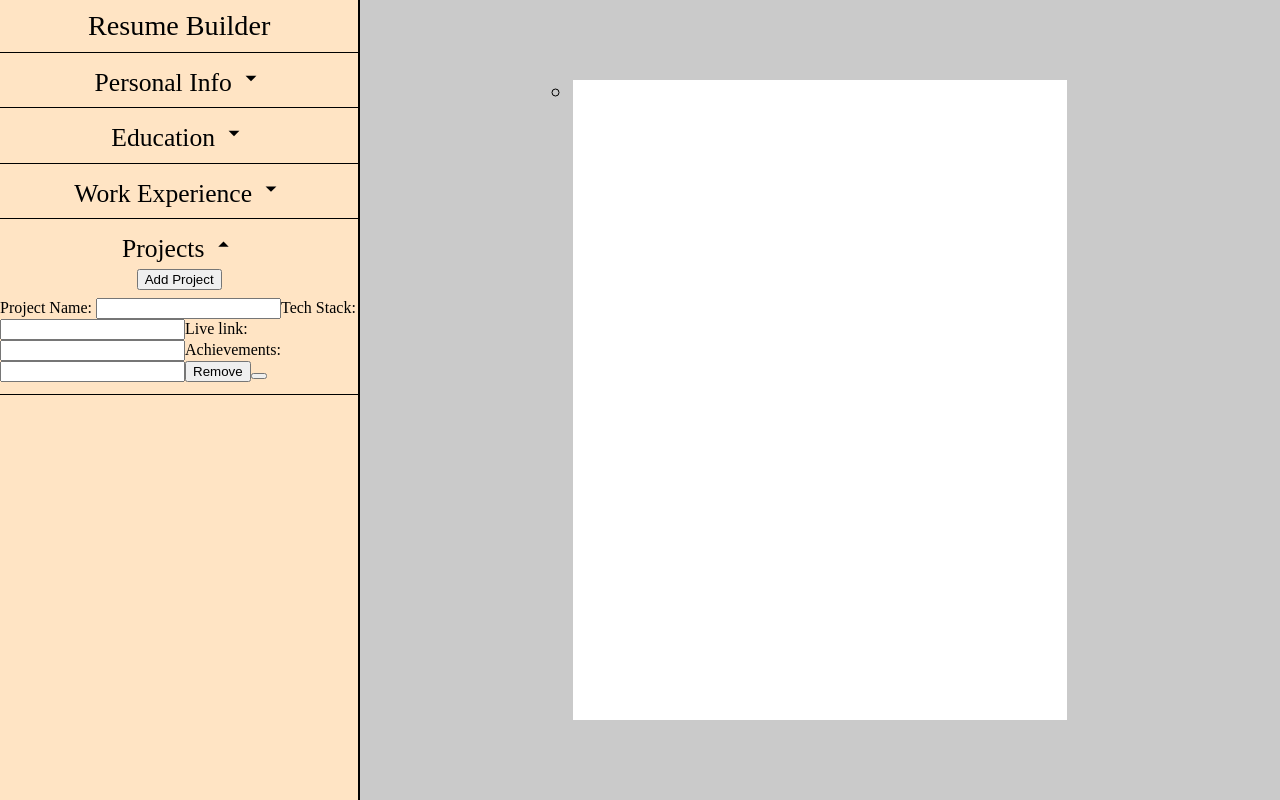
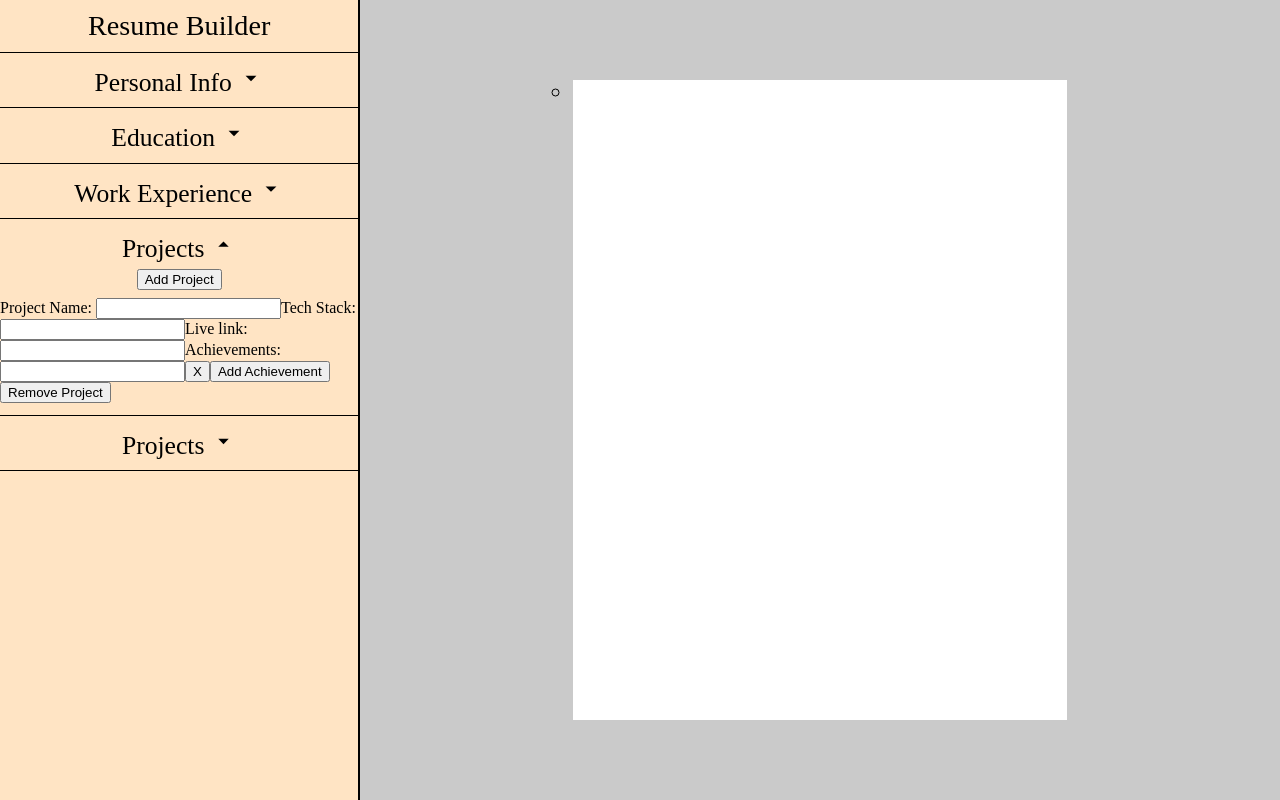
Before and after one commit to NMGVox/resume-builder, a React (Vite) app in the folder resume-builder/: page / in a window 1280 px wide. Both pictures are taken after a click on the picture 223 px from the left and 243 px from the top of the page. Built offline with nearby package versions, Linux system fonts and the light colour scheme.

Commit message:
Add full functionality for project input

```diff
--- a/resume-builder/src/App.jsx
+++ b/resume-builder/src/App.jsx
@@ -240,23 +240,61 @@ function App() {
   }
 
   function removeProject(e, id) {
-    //
+    const newProjects = projects.filter((project) => project.id !== id);
+    setProjects(newProjects);
   }
 
   function updateProjInput(e, id, indexer) {
-    //
+    const newData = [...projects];
+    newData.map((data) => {
+      if(data.id === id) {
+        data[indexer] = e.target.value;
+      }
+    });
+    setProjects(newData);
   }
 
   function addProjectAchievement(e, id) {
-    //
+    setProjects(prevInfo => prevInfo.map((project) => {
+      if(project.id === id) {
+        const len = project.achievements.length -1;
+        const newAchievement = {
+          id: project.achievements.length > 0 ? project.achievements[len].id + 1 : 0,
+          text: '',
+        }
+        return {...project, achievements: [...project.achievements, newAchievement]};
+      }
+      return project;
+    }))
   }
 
-  function removeProjectAchievement(e, id, achievmentId) {
-    //
+  function removeProjectAchievement(e, id, achievementId) {
+    setProjects(prevInfo => prevInfo.map((project) => {
+      if(project.id === id) {
+        const updatedAchievements = project.achievements.filter(achievement => {
+          if(achievement.id !== achievementId) {
+            return {...achievement, text: e.target.value};
+          }
+        });
+        return {...project, achievements: updatedAchievements};
+      }
+      return project;
+    }))
   }
 
   function updateProjectAchievement(e, id, achievementId) {
-    //
+    setProjects(prevInfo => prevInfo.map((project) => {
+      if(project.id === id) {
+        const updatedAchievements = project.achievements.map(achievement => {
+          if(achievement.id === achievementId) {
+            return {...achievement, text: e.target.value};
+          }
+          return achievement;
+        });
+        return {...project, achievements: updatedAchievements};
+      }
+      return project;
+    }))
   }
 
   const projInputElements = projects.map((project) => {
@@ -273,6 +311,15 @@ function App() {
       />
     )
   })
+
+  function addSkill(id) {
+    const newSkill ={
+      id: 0,
+      skillType: '',
+      skills: [],
+    };
+    setSkills(prevSkills => ([...prevSkills, newSkill]));
+  }
 
   let fullName = `${personalInfo.firstName} ${personalInfo.lastName}`;
 
@@ -323,6 +370,16 @@ function App() {
             </>
           }
         </Category>
+
+        <Category categoryName="Projects" index={3} isActive={activeIndex === 4} showContent={showContent}>
+          {
+            activeIndex === 4 &&
+            <>
+              <button className='add-x' onClick={addSkillCategory}>Add Skill Category</button>
+              {skillInputElements}
+            </>
+          }
+        </Category>
       </div>
       <div className="resume-display">
         <div className="resume">
--- a/resume-builder/src/components/projects.jsx
+++ b/resume-builder/src/components/projects.jsx
@@ -1,4 +1,4 @@
-function ProjectInput({ id, updateInput, removeProject, updateAchievements, achievementList, removeAchievement }) {
+function ProjectInput({ id, updateInput, removeProject, achievementList, removeAchievement, updateAchievement, addAchievement}) {
     return(
         <div className="inputWrapper">
             <label htmlFor={`projectName${id}`}>Project Name: </label><input type="text" />
@@ -8,14 +8,17 @@ function ProjectInput({ id, updateInput, removeProject, updateAchievements, achi
             {achievementList.map(achievement => {
                 return (
                     <>
-                        <input key={achievement.id} onChange={(e) => updateAchievements(e, id, achievement.id)} type="text"/>
-                        <button onClick={(e) => removeAchievement(e, id, achievement.id)}>Remove</button>
+                        <input key={achievement.id} onChange={(e) => updateAchievement(e, id, achievement.id)} type="text"/>
+                        <button onClick={(e) => removeAchievement(e, id, achievement.id)}>X</button>
                     </>
                 )
             })}
-            <button onClick={removeProject}></button>
+            <button onClick={(e) => addAchievement(e, id)}>Add Achievement</button>
+            <button onClick={(e) => removeProject(e, id)}>Remove Project</button>
         </div>
     )
 }
 
+//hide removal button when there is only one project
+
 export { ProjectInput }
```
